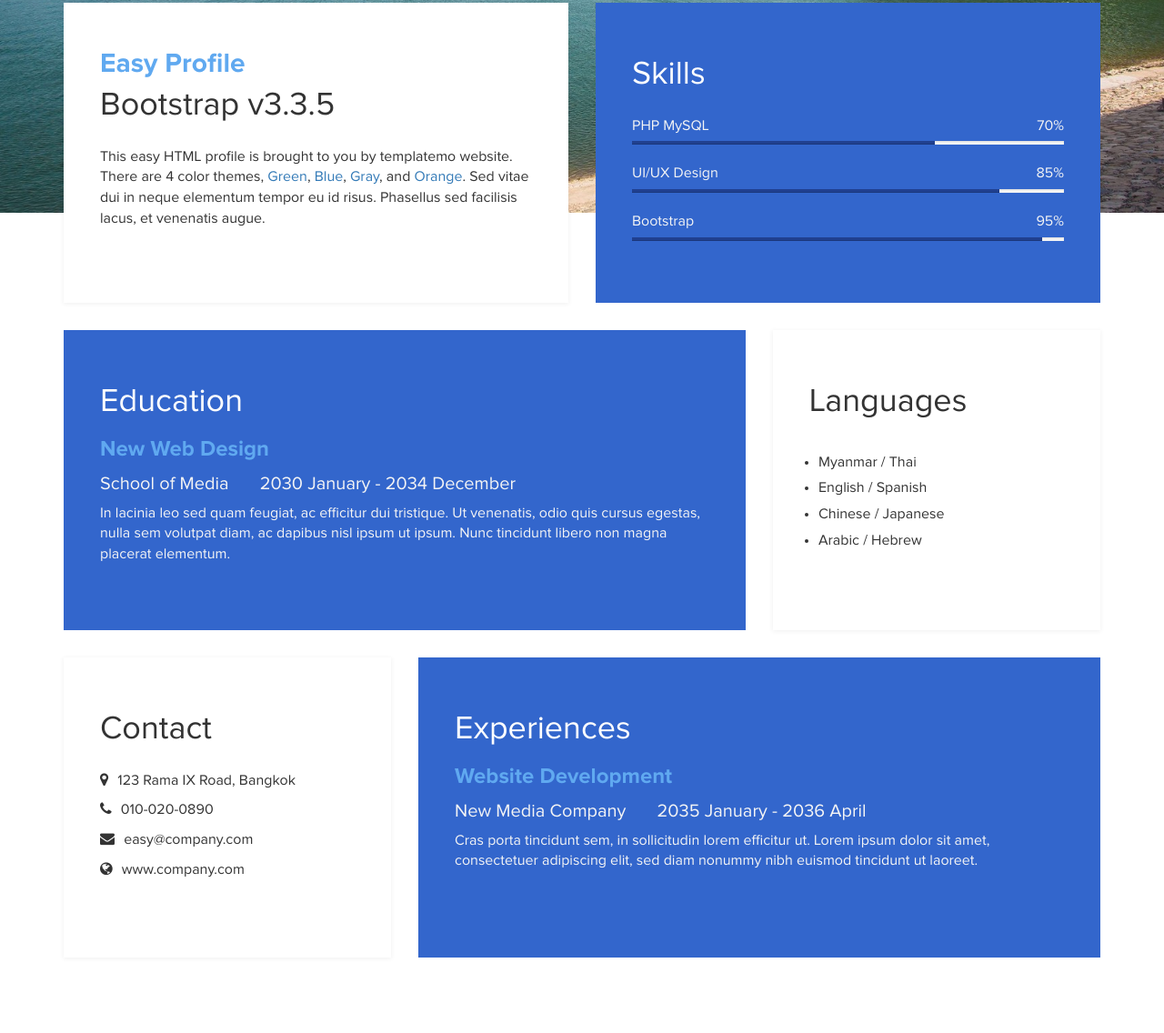
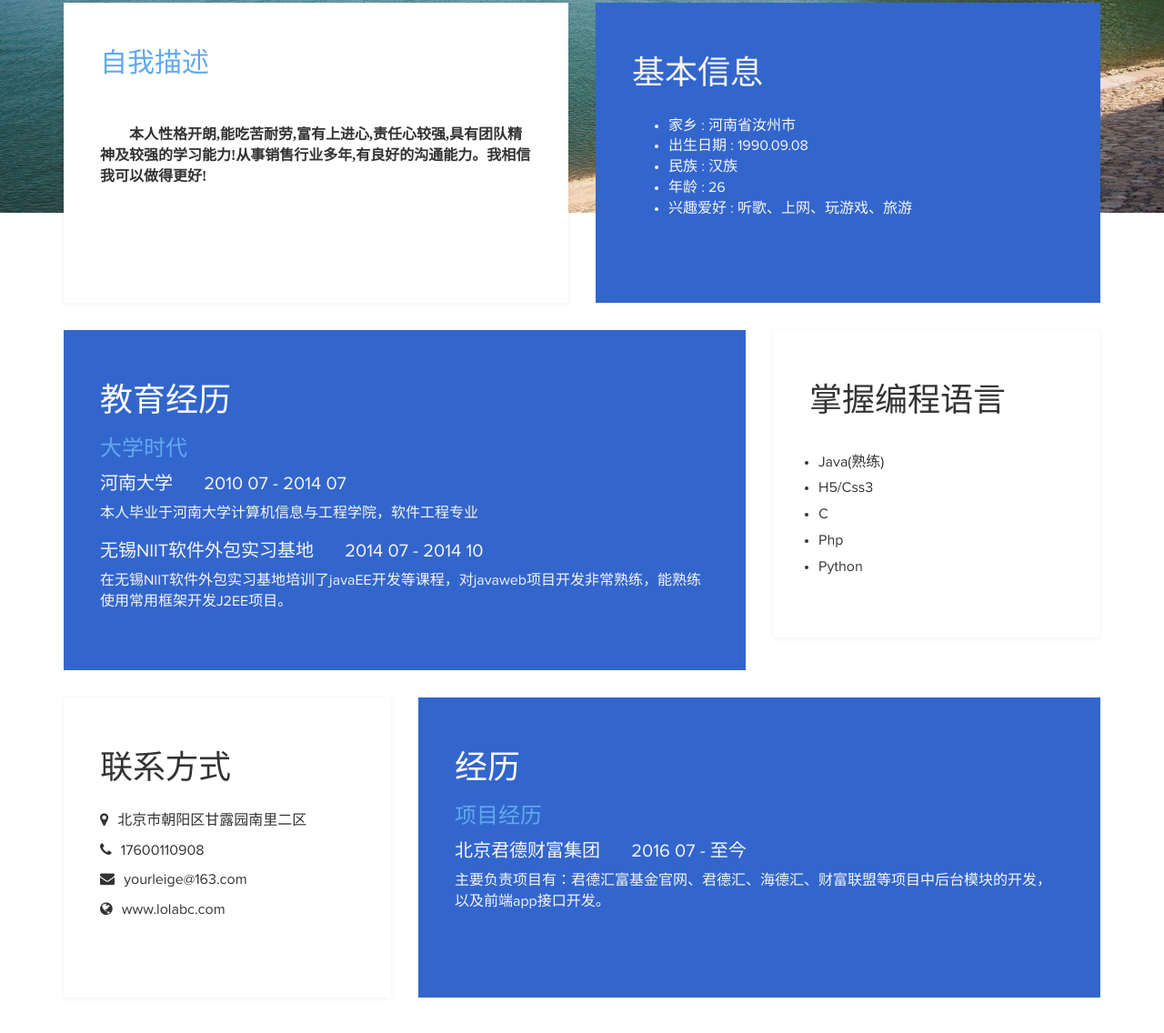
Before and after one commit to leige6/leige6.github.io, a plain HTML site: page index.html in a window 1280 px wide. Shown: the part 566-1702 px from the top of the page at 91% size. Drawn offline with Linux system fonts and the light colour scheme.

Commit message:
修改主页信息

```diff
--- a/css/templatemo-blue.css
+++ b/css/templatemo-blue.css
@@ -157,7 +157,12 @@ header hr {
   background: #fff;
   box-shadow: 0px 1px 5px rgba(50,50,50,0.08);
 }
-
+.about  p{
+  padding-top: 50px;
+  text-indent: 2em;
+  font-family: "宋体";
+  font-weight: 700;
+}
 /* skills section */
 .skills {
   background: #3366CC;
--- a/index.html
+++ b/index.html
@@ -41,61 +41,53 @@
 	<div class="row">
 		<div class="col-md-6 col-sm-12">
 			<div class="about">
-				<h3 class="accent">Easy Profile</h3>
-				<h2>Bootstrap v3.3.5</h2>
-				<p>This easy HTML profile is brought to you by templatemo website. There are 4 color themes, <a href="index-green.html">Green</a>, <a href="index.html">Blue</a>, <a href="index-gray.html">Gray</a>, and <a href="index-orange.html">Orange</a>. Sed vitae dui in neque elementum tempor eu id risus. Phasellus sed facilisis lacus, et venenatis augue.</p>
+				<h3 class="accent">自我描述</h3>
+			<p>本人性格开朗,能吃苦耐劳,富有上进心,责任心较强,具有团队精神及较强的学习能力!从事销售行业多年,有良好的沟通能力。我相信我可以做得更好!</p>
 			</div>
 		</div>
 		<div class="col-md-6 col-sm-12">
 			<div class="skills">
-				<h2 class="white">Skills</h2>
-				<strong>PHP MySQL</strong>
-				<span class="pull-right">70%</span>
-					<div class="progress">
-						<div class="progress-bar progress-bar-primary" role="progressbar"
-                        aria-valuenow="70" aria-valuemin="0" aria-valuemax="100" style="width: 70%;"></div>
-					</div>
-				<strong>UI/UX Design</strong>
-				<span class="pull-right">85%</span>
-					<div class="progress">
-						<div class="progress-bar progress-bar-primary" role="progressbar"
-                        aria-valuenow="85" aria-valuemin="0" aria-valuemax="100" style="width: 85%;"></div>
-					</div>
-				<strong>Bootstrap</strong>
-				<span class="pull-right">95%</span>
-					<div class="progress">
-						<div class="progress-bar progress-bar-primary" role="progressbar"
-                        aria-valuenow="95" aria-valuemin="0" aria-valuemax="100" style="width: 95%;"></div>
-					</div>
+				<h2>基本信息</h2>
+				<ul>
+					<li>家乡 : 河南省汝州市</li>
+					<li>出生日期 : 1990.09.08</li>
+					<li>民族 : 汉族</li>
+					<li>年龄 : 26</li>
+					<li>兴趣爱好 : 听歌、上网、玩游戏、旅游</li>
+				</ul>
 			</div>
 		</div>
 	</div>
 </section>
-<div class="copyrights">Collect from <a href="http://www.cssmoban.com/" >企业网站模板</a></div>
-<!-- education and languages -->
 <section class="container">
 	<div class="row">
 		<div class="col-md-8 col-sm-12">
 			<div class="education">
-				<h2 class="white">Education</h2>
+				<h2 class="white">教育经历</h2>
 					<div class="education-content">
-						<h4 class="education-title accent">New Web Design</h4>
+						<h4 class="education-title accent">大学时代</h4>
 							<div class="education-school">
-								<h5>School of Media</h5><span></span>
-								<h5>2030 January - 2034 December</h5>
+								<h5>河南大学</h5><span></span>
+								<h5>2010 07 - 2014 07</h5>
 							</div>
-						<p class="education-description">In lacinia leo sed quam feugiat, ac efficitur dui tristique. Ut venenatis, odio quis cursus egestas, nulla sem volutpat diam, ac dapibus nisl ipsum ut ipsum. Nunc tincidunt libero non magna placerat elementum.</p>
+						<p class="education-description">本人毕业于河南大学计算机信息与工程学院，软件工程专业</p>
+						<div class="education-school">
+							<h5>无锡NIIT软件外包实习基地</h5><span></span>
+							<h5>2014 07 - 2014 10</h5>
+						</div>
+						<p class="education-description">在无锡NIIT软件外包实习基地培训了javaEE开发等课程，对javaweb项目开发非常熟练，能熟练使用常用框架开发J2EE项目。</p>
 					</div>
 			</div>
 		</div>
 		<div class="col-md-4 col-sm-12">
 			<div class="languages">
-				<h2>Languages</h2>
+				<h2>掌握编程语言</h2>
 					<ul>
-						<li>Myanmar / Thai</li>
-						<li>English / Spanish</li>
-						<li>Chinese / Japanese</li>
-						<li>Arabic / Hebrew</li>
+						<li>Java(熟练)</li>
+						<li>H5/Css3</li>
+						<li>C</li>
+						<li>Php</li>
+						<li>Python</li>
 					</ul>
 			</div>
 		</div>
@@ -107,21 +99,21 @@
 	<div class="row">
 		<div class="col-md-4 col-sm-12">
 			<div class="contact">
-				<h2>Contact</h2>
-					<p><i class="fa fa-map-marker"></i> 123 Rama IX Road, Bangkok</p>
-					<p><i class="fa fa-phone"></i> 010-020-0890</p>
-					<p><i class="fa fa-envelope"></i> easy@company.com</p>
-					<p><i class="fa fa-globe"></i> www.company.com</p>
+				<h2>联系方式</h2>
+					<p><i class="fa fa-map-marker"></i> 北京市朝阳区甘露园南里二区</p>
+					<p><i class="fa fa-phone"></i> 17600110908</p>
+					<p><i class="fa fa-envelope"></i> yourleige@163.com</p>
+					<p><i class="fa fa-globe"></i> www.lolabc.com</p>
 			</div>
 		</div>
 		<div class="col-md-8 col-sm-12">
 			<div class="experience">
-				<h2 class="white">Experiences</h2>
+				<h2 class="white">经历</h2>
 					<div class="experience-content">
-						<h4 class="experience-title accent">Website Development</h4>
-						<h5>New Media Company</h5><span></span>
-						<h5>2035 January - 2036 April</h5>
-						<p class="education-description">Cras porta tincidunt sem, in sollicitudin lorem efficitur ut. Lorem ipsum dolor sit amet, consectetuer adipiscing elit, sed diam nonummy nibh euismod tincidunt ut laoreet.</p>
+						<h4 class="experience-title accent">项目经历</h4>
+						<h5>北京君德财富集团</h5><span></span>
+						<h5>2016 07 - 至今</h5>
+						<p class="education-description">主要负责项目有：君德汇富基金官网、君德汇、海德汇、财富联盟等项目中后台模块的开发，以及前端app接口开发。</p>
 					</div>
 			</div>
 		</div>
```
